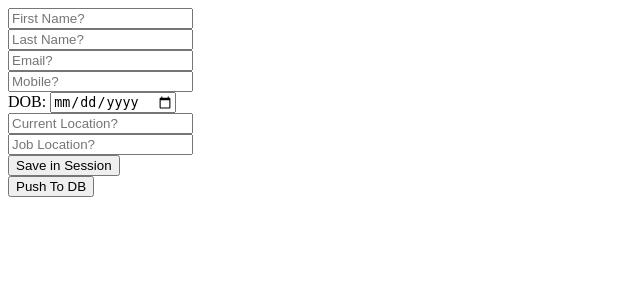
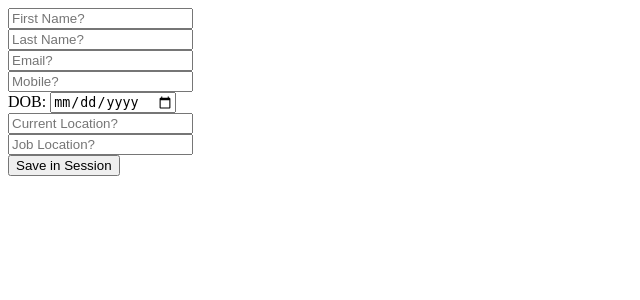
Before and after one commit to VickyTheCoder/session-2, a Django app: page / in a window 1280 px wide. Shown: the top 300 px of the page, without its empty margins (0-640 px from the left). Run offline with Django 5.2, Linux system fonts and the light colour scheme.

Commit message:
Deceiving button's caption changed & approval page made hidden

```diff
--- a/templates/index.html
+++ b/templates/index.html
@@ -38,9 +38,9 @@
             <input type="text" id="exp_designation" placeholder="Expected Designation?"><br>
             <input type="text" id="exp_salary" placeholder="Expected CTC in lacs?"><br>
             <input type="text" id="notice_days" placeholder="Notice period in days?"><br>
-            <input type="button" onclick="send_exp_to_session()" value="Push to DB">
+            <input type="button" onclick="send_exp_to_session()" value="Save in Session">
         </div>
-        <div id="approval">
+        <div id="approval" hidden>
 
             <input type="button" onclick="push_to_db()" value="Push To DB">
         </div>
```
